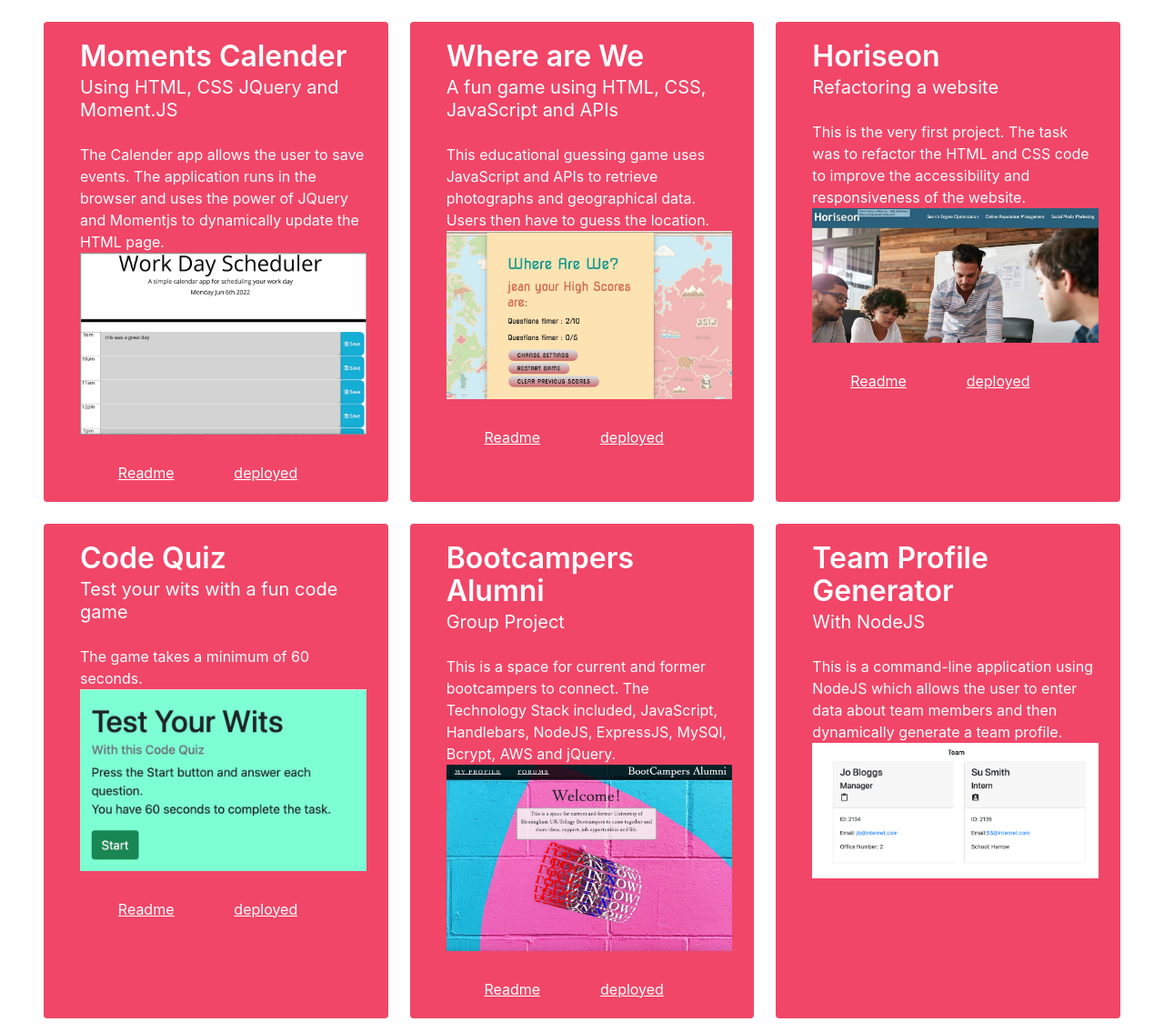
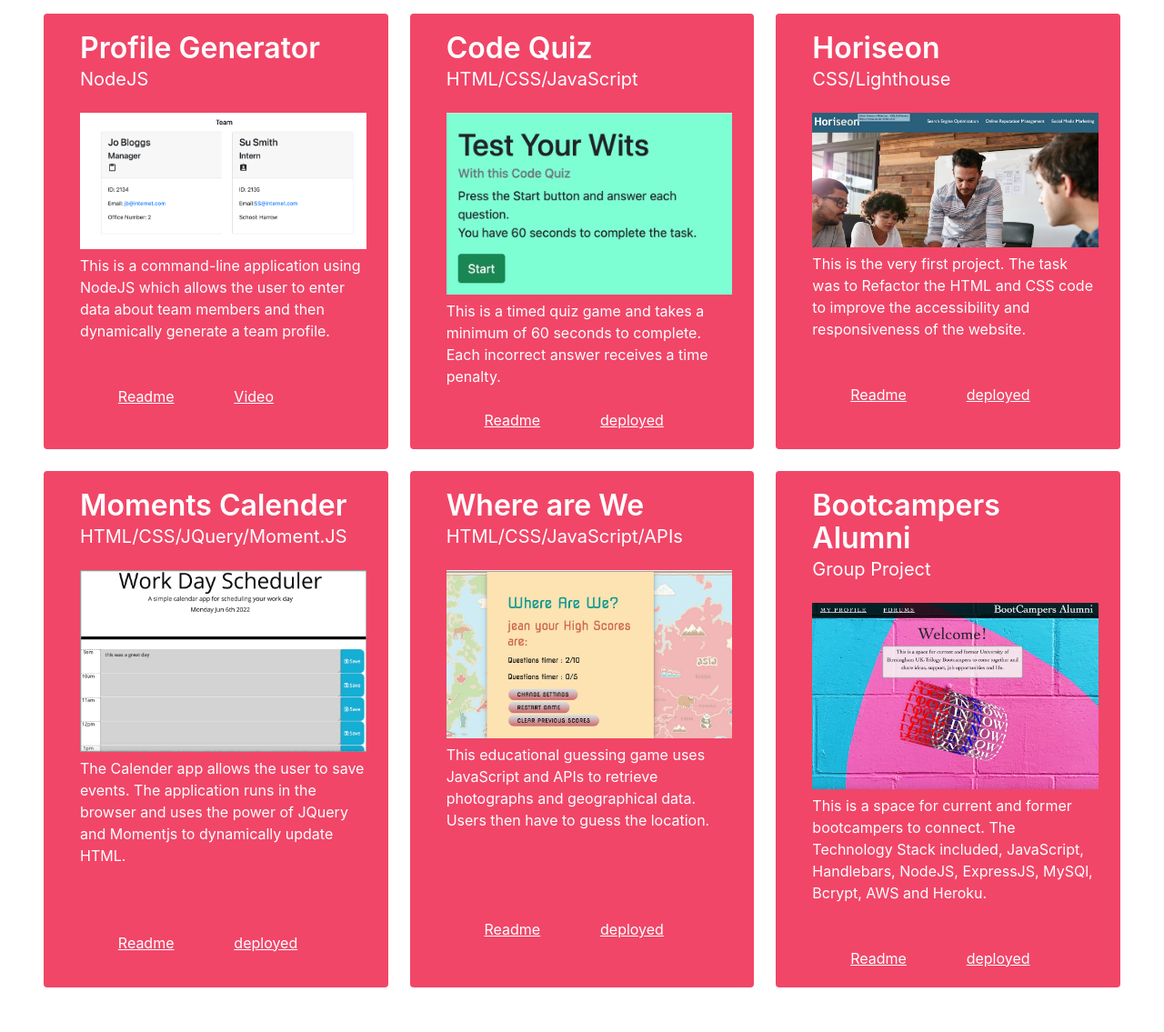
Before and after one commit to AbriCS/Abri-CS, a plain HTML site: page index.html in a window 1280 px wide. Shown: the part 1616-2751 px from the top of the page at 91% size. Drawn offline with nearby package versions, Linux system fonts and the light colour scheme.

Commit message:
update profile info

```diff
--- a/index.html
+++ b/index.html
@@ -63,10 +63,12 @@
       <div class="column is-6">
         <div class="box">
             <div class="block">
-            Lorem ipsum dolor sit amet, consectetur adipiscing elit. Duis faucibus placerat leo, sed dignissim ligula pretium et. Donec eu dolor metus. Maecenas lectus augue, aliquam eget dignissim eu, auctor a ligula. Maecenas tempor arcu sit amet eleifend tincidunt. In hac habitasse platea dictumst. Proin aliquam eleifend dui. Nam dictum turpis a magna cursus, sed tincidunt eros lacinia. Nullam at sapien pharetra, vestibulum ante sit amet, rhoncus lorem. Nunc egestas tellus eget fermentum convallis.
+            I am an Agile working, Fullstack Software Developer with a background in the Healthcare, Education and Social Enterprise industries. I have a passion for social justice and strive to make the world accessible to those who would not normally have the same access. Tech is a wonderful way to level the playing field when done right. AKA Digital Inclusion.
             </div>
      <div class="block">
-    Quisque lacus justo, dignissim sit amet risus id, condimentum consectetur lectus. Aliquam nulla quam, ultrices et dui id, volutpat convallis leo. Donec facilisis ullamcorper sem ut accumsan. Quisque sapien justo, fringilla scelerisque diam eu, dignissim laoreet dolor. Nullam semper tellus quis augue sagittis pretium. Nulla efficitur dapibus nibh, venenatis maximus ligula porttitor in. Donec at sagittis tortor, at finibus nisi. Sed ex justo, efficitur at ante in, commodo consectetur felis. Suspendisse porttitor pellentesque quam eu ornare. Ut ac hendrerit augue, non tempus ex. Nulla auctor lacus nec viverra volutpat. Interdum et malesuada fames ac ante ipsum primis in faucibus.
+    I love to create and am currently enjoying new projects in React supported by AWS, MSql and Nodejs.  I am always open to learning new technologies and skills, as and when required, for a project or a role and am keen to work flexibly.
+    I am a motivated self-starter helping teams to Ideate and develop their products and services. This is particularly important during that period of ambiguity. In addition to my technical knowledge my transferable skills include a high level of negotiation and communication and the ability to cope under pressure and with conflicting and complex situations. I am enthusiastic and self-motivated and able to prioritise work effectively, delivering to tight deadlines. Project management tools include Gantt charts and Kanban boards such as Trello and Asana.
+
 </div>
           </div>
         </div>
@@ -82,12 +84,78 @@
          <div class="tile is-ancestor">
           <div class="tile is-parent">
             <article class="tile is-child notification is-danger">
+              <p class="title">Profile Generator</p>
+              <p class="subtitle">NodeJS</p>
+              <div class="content">
+               <img src="./assets/images/html-render.png" alt="Team Profile cards">
+               This is a command-line application using NodeJS which allows the user to enter data about team members and then dynamically generate a team profile.
+             <br><br>
+             </div>
+              <div class="columns">
+               <div class="column has-text-centered">
+                 <a href="https://github.com/AbriCS/Team-Profile-Generator/blob/main/README.md" target="_blank" rel="noopener noreferrer">Readme</a>
+               </div>
+               <div class="column">
+                 <a href=" https://drive.google.com/file/d/1GivryJkbQ5tEpyuHlpaZY3WYOlvjQVv3/view?usp=sharing" target="_blank" rel="noopener noreferrer">Video</a>
+               </div>
+              </div>
+
+            </article>
+          </div>
+          <div class="tile is-parent">
+            <article class="tile is-child notification is-danger">
+              <p class="title">Code Quiz</p>
+              <p class="subtitle">HTML/CSS/JavaScript</p>
+              <div class="content">
+               <img src="./assets/images/CodeQuiz.jpeg" alt="Code Quiz">
+                This is a timed quiz game and takes a minimum of 60 seconds to complete. Each incorrect answer receives a time penalty.
+
+              </div>
+
+              <div class="columns">
+               <div class="column has-text-centered">
+                 <a href="https://github.com/AbriCS/Code-Trivia/blob/main/README.md" target="_blank" rel="noopener noreferrer">Readme</a>
+               </div>
+               <div class="column">
+                 <a href="https://abrics.github.io/Code-Trivia/" target="_blank" rel="noopener noreferrer">deployed</a>
+               </div>
+             </div>
+
+            </article>
+          </div>
+          <div class="tile is-parent">
+            <article class="tile is-child notification is-danger">
+              <p class="title">Horiseon</p>
+              <p class="subtitle">CSS/Lighthouse</p>
+               <div class="content">
+                <img src="./assets/images/Horiseon-refactor.jpeg" alt="Refactored Website">
+               This is the very first project. The task was to Refactor the HTML and CSS code to improve the accessibility and responsiveness of the website.
+               </div>
+                <br>
+               <div class="columns">
+                <div class="column has-text-centered">
+                  <a href="https://github.com/AbriCS/Horiseon/blob/main/README.md" target="_blank" rel="noopener noreferrer">Readme</a>
+                </div>
+                <div class="column">
+                  <a href="https://abrics.github.io/Horiseon/" target="_blank" rel="noopener noreferrer">deployed</a>
+                </div>
+              </div>
+            </article>
+          </div>
+        </div>
+
+        <div class="tile is-ancestor">
+
+
+           <div class="tile is-parent">
+            <article class="tile is-child notification is-danger">
               <p class="title">Moments Calender</p>
-              <p class="subtitle">Using HTML, CSS JQuery and Moment.JS</p>
+              <p class="subtitle">HTML/CSS/JQuery/Moment.JS</p>
               <div class="content">
-                The Calender app allows the user to save events. The application runs in the browser and uses the power of JQuery and Momentjs to dynamically update the HTML page.
                 <img src="./assets/images/Calender-App.png" alt="A Calender App">
+                The Calender app allows the user to save events. The application runs in the browser and uses the power of JQuery and Momentjs to dynamically update HTML.
               </div>
+              <br><br>
               <div class="columns">
               <div class="column has-text-centered">
                 <a href="https://github.com/AbriCS/Moments/blob/main/README.md" target="_blank" rel="noopener noreferrer">Readme</a>
@@ -101,11 +169,12 @@
           <div class="tile is-parent">
             <article class="tile is-child notification is-danger">
               <p class="title">Where are We</p>
-              <p class="subtitle">A fun game using HTML, CSS, JavaScript and APIs</p>
+              <p class="subtitle">HTML/CSS/JavaScript/APIs</p>
               <div class="content">
+                <img src="./assets/images/Guessing-Game.jpeg" alt="A Guessing game">
                 This educational guessing game uses JavaScript and APIs to retrieve photographs and geographical data. Users then have to guess the location.
-                <img src="./assets/images/Guessing-Game.jpeg" alt="A Guessing game">
               </div>
+              <br><br><br>
                <div class="columns">
                 <div class="column has-text-centered">
                   <a href="https://github.com/AbriCS/Where-are-we/blob/main/README.md" target="_blank" rel="noopener noreferrer">Readme</a>
@@ -114,47 +183,6 @@
                   <a href="https://abrics.github.io/Where-are-we/" target="_blank" rel="noopener noreferrer">deployed</a>
                 </div>
                </div>
-
-            </article>
-          </div>
-          <div class="tile is-parent">
-            <article class="tile is-child notification is-danger">
-              <p class="title">Horiseon</p>
-              <p class="subtitle">Refactoring a website</p>
-              <div class="content">
-               This is the very first project. The task was to refactor the HTML and CSS code to
-               improve the accessibility and responsiveness of the website.
-              <img src="./assets/images/Horiseon-refactor.jpeg" alt="Refactored Website">
-              </div>
-              <div class="columns">
-                <div class="column has-text-centered">
-                  <a href="https://github.com/AbriCS/Horiseon/blob/main/README.md" target="_blank" rel="noopener noreferrer">Readme</a>
-                </div>
-                <div class="column">
-                  <a href="https://abrics.github.io/Horiseon/" target="_blank" rel="noopener noreferrer">deployed</a>
-                </div>
-              </div>
-            </article>
-          </div>
-        </div>
-        <div class="tile is-ancestor">
-            <div class="tile is-parent">
-             <article class="tile is-child notification is-danger">
-               <p class="title">Code Quiz</p>
-               <p class="subtitle">Test your wits with a fun code game</p>
-               <div class="content">
-                 The game takes a minimum of 60 seconds.
-                <img src="./assets/images/CodeQuiz.jpeg" alt="Code Quiz">
-               </div>
-               <div class="columns">
-                <div class="column has-text-centered">
-                  <a href="https://github.com/AbriCS/Code-Trivia/blob/main/README.md" target="_blank" rel="noopener noreferrer">Readme</a>
-                </div>
-                <div class="column">
-                  <a href="https://abrics.github.io/Code-Trivia/" target="_blank" rel="noopener noreferrer">deployed</a>
-                </div>
-              </div>
-
             </article>
           </div>
            <div class="tile is-parent">
@@ -162,10 +190,11 @@
                <p class="title">Bootcampers Alumni</p>
                <p class="subtitle">Group Project</p>
                <div class="content">
+                <img src="./assets/images/Bootcampers-Alumni.jpeg" alt="Deployed Social App">
                  This is a space for current and former bootcampers to connect. The Technology Stack
-                 included, JavaScript, Handlebars, NodeJS, ExpressJS, MySQl, Bcrypt, AWS and jQuery.
-                <img src="./assets/images/Bootcampers-Alumni.jpeg" alt="Deployed Social App">
+                 included, JavaScript, Handlebars, NodeJS, ExpressJS, MySQl, Bcrypt, AWS and Heroku.
                 </div>
+                <br>
                <div class="columns">
                 <div class="column has-text-centered">
                   <a href="https://github.com/AbriCS/team-pascal-project/blob/main/README.md" target="_blank" rel="noopener noreferrer">Readme</a>
@@ -177,17 +206,7 @@
 
              </article>
            </div>
-           <div class="tile is-parent">
-             <article class="tile is-child notification is-danger">
-               <p class="title">Team Profile Generator</p>
-               <p class="subtitle">With NodeJS</p>
-               <div class="content">
-                 This is a command-line application using NodeJS which allows the user to enter
-                data about team members and then dynamically generate a team profile.
-                <img src="./assets/images/html-render.png" alt="Team Profile cards">
-              </div>
-             </article>
-           </div>
+
          </div>
     </div>
 
```
Lines whose indentation alone changed are shown as unchanged.
